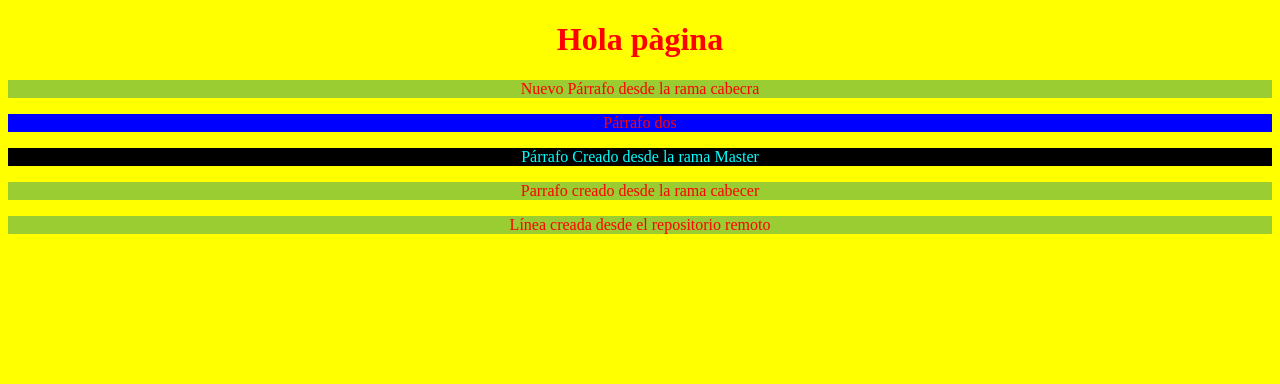
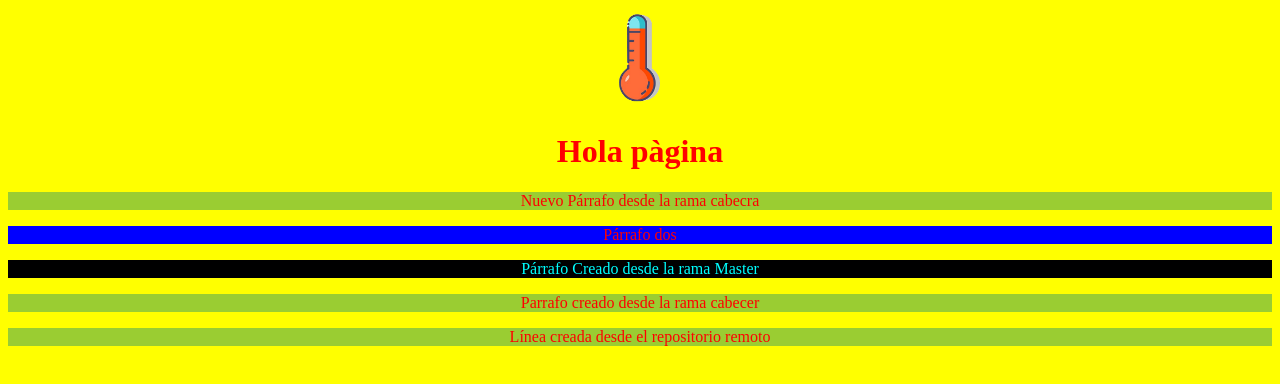
Before and after one commit to Arborvite/Python-Git, a plain HTML site: page index.html in a window 1280 px wide. Drawn offline with Linux system fonts and the light colour scheme.

Commit message:
Elementos agregados al Footer

```diff
--- a/estilos.css
+++ b/estilos.css
@@ -16,3 +16,8 @@ p{
     background: black;
     color: aqua;
 }
+
+#imgFooter{
+    width: 100px;
+    height: 100px;
+}
--- a/index.html
+++ b/index.html
@@ -7,6 +7,9 @@
     <title>Documento 2.0</title>
 </head>
 <body>
+    <footer>
+        <img id="imgFooter" src="img/Termómetro.png" alt="Termómetro">
+    </footer>
     <h1>Hola pàgina</h1>
     <p> Nuevo Párrafo desde la rama cabecra</p>
     <p id="parra"> Párrafo dos</p>
```
Also changed, not shown: img/Termómetro.png (added).
